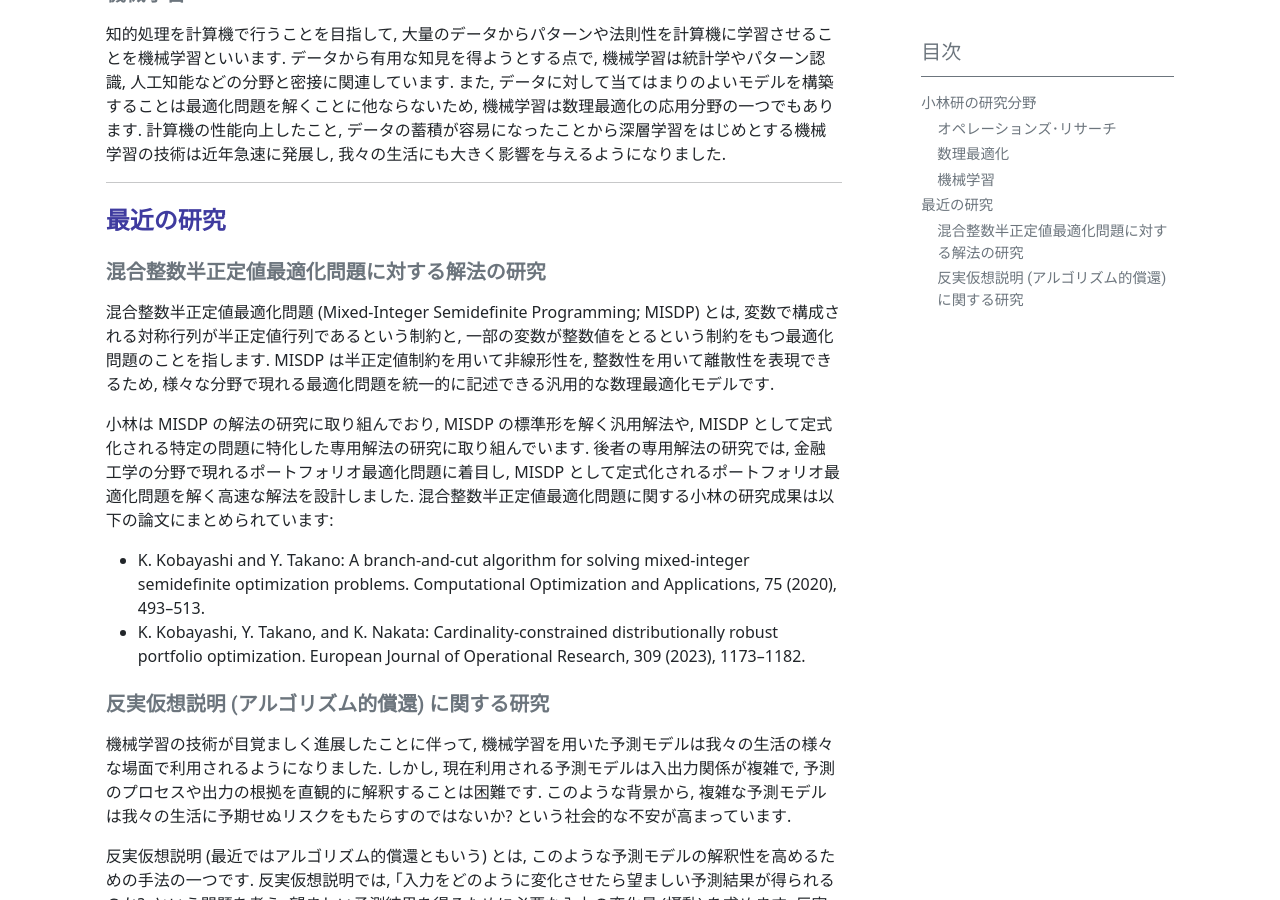
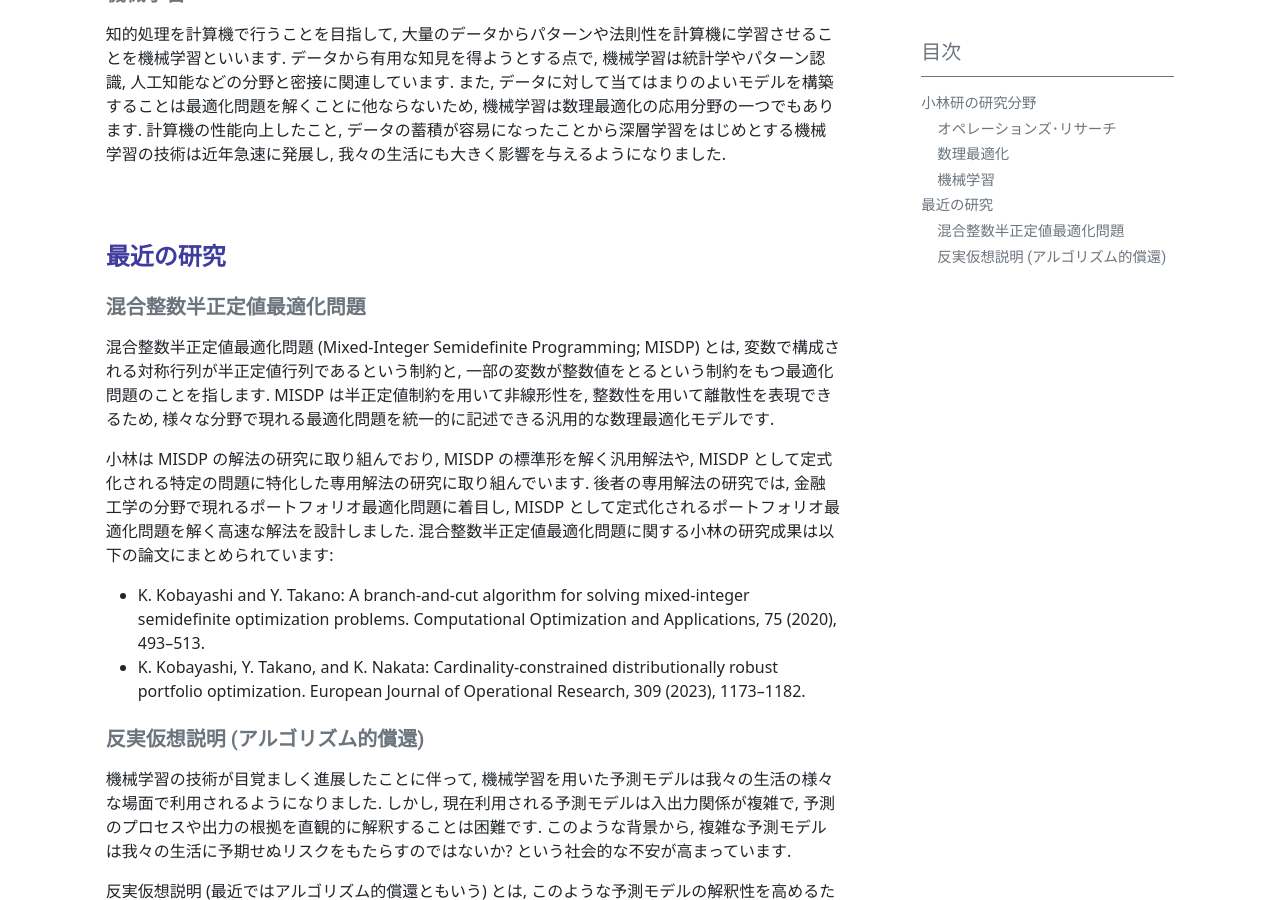
Before and after one commit to isct-koba-lab/isct-koba-lab.github.io, a Jekyll site: the page built from pages/research.md, in a window 1280 px wide and 900 px high, scrolled down 730 px. Built offline with Jekyll 4.4.1, drawn with Linux system fonts in a browser that asks for light colours.

Commit message:
add research

```diff
--- a/pages/research.md
+++ b/pages/research.md
@@ -22,11 +22,12 @@ toc: true
 
 知的処理を計算機で行うことを目指して, 大量のデータからパターンや法則性を計算機に学習させることを機械学習といいます. データから有用な知見を得ようとする点で, 機械学習は統計学やパターン認識, 人工知能などの分野と密接に関連しています. また, データに対して当てはまりのよいモデルを構築することは最適化問題を解くことに他ならないため, 機械学習は数理最適化の応用分野の一つでもあります. 計算機の性能向上したこと, データの蓄積が容易になったことから深層学習をはじめとする機械学習の技術は近年急速に発展し, 我々の生活にも大きく影響を与えるようになりました.
 
+<br>
 ---
 
 ## 最近の研究
 
-### 混合整数半正定値最適化問題に対する解法の研究
+### 混合整数半正定値最適化問題
 
 混合整数半正定値最適化問題 (Mixed-Integer Semidefinite Programming; MISDP) とは, 変数で構成される対称行列が半正定値行列であるという制約と, 一部の変数が整数値をとるという制約をもつ最適化問題のことを指します. MISDP は半正定値制約を用いて非線形性を, 整数性を用いて離散性を表現できるため, 様々な分野で現れる最適化問題を統一的に記述できる汎用的な数理最適化モデルです.
 
@@ -35,7 +36,7 @@ toc: true
 - K. Kobayashi and Y. Takano: A branch-and-cut algorithm for solving mixed-integer semidefinite optimization problems. Computational Optimization and Applications, 75 (2020), 493–513.
 - K. Kobayashi, Y. Takano, and K. Nakata: Cardinality-constrained distributionally robust portfolio optimization. European Journal of Operational Research, 309 (2023), 1173–1182.
 
-### 反実仮想説明 (アルゴリズム的償還) に関する研究
+### 反実仮想説明 (アルゴリズム的償還)
 
 機械学習の技術が目覚ましく進展したことに伴って, 機械学習を用いた予測モデルは我々の生活の様々な場面で利用されるようになりました. しかし, 現在利用される予測モデルは入出力関係が複雑で, 予測のプロセスや出力の根拠を直観的に解釈することは困難です. このような背景から, 複雑な予測モデルは我々の生活に予期せぬリスクをもたらすのではないか? という社会的な不安が高まっています.
 
```
